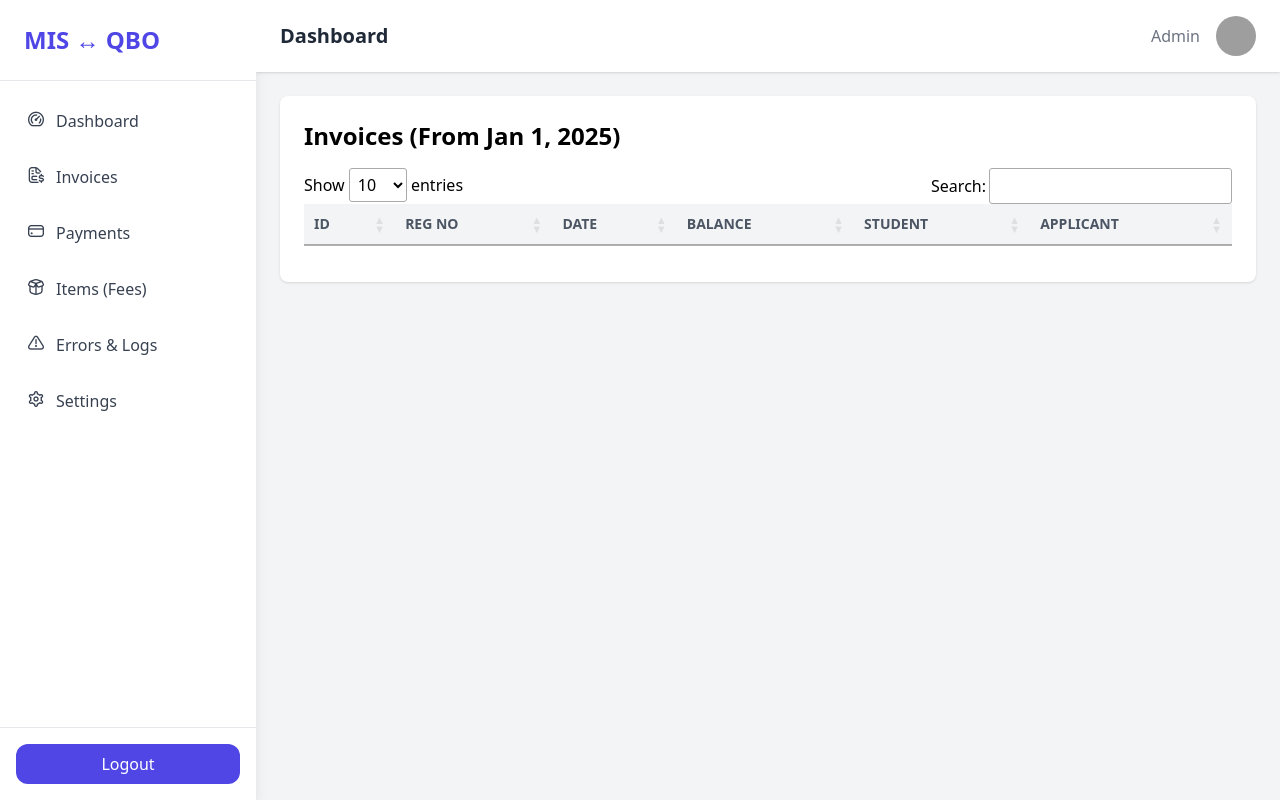
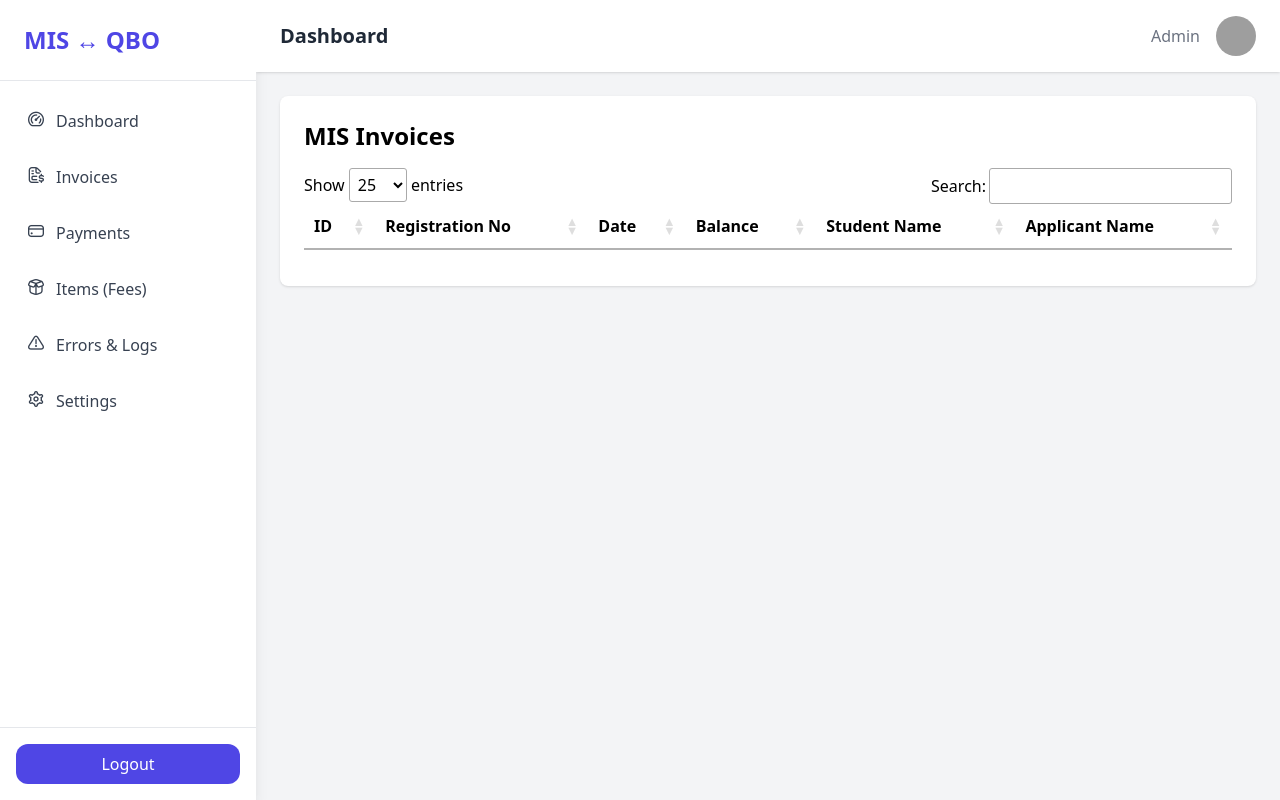
Before and after one commit to acr-dev-dept/eaur_mis_quickbooks, a Flask app: template application/templates/dashboard/paginated_inv.html in a window 1280 px wide. Run offline with Flask 3, Linux system fonts and the light colour scheme; the template is opened without the code that fills it, so the values that code supplies are empty; some libraries are stand-ins or nearby versions; grey boxes are pictures that could not be loaded.

Commit message:
paginated invoices

```diff
--- a/application/templates/dashboard/paginated_inv.html
+++ b/application/templates/dashboard/paginated_inv.html
@@ -1,61 +1,61 @@
 {% extends "dashboard/layout.html" %}
+
 {% block content %}
-
 <div class="p-6 bg-white rounded-lg shadow">
-    <h2 class="text-2xl font-bold mb-4">Invoices (From Jan 1, 2025)</h2>
-
-    <table id="invoices-table" class="min-w-full table-auto text-sm text-left text-gray-700">
-        <thead class="bg-gray-100 uppercase text-gray-600">
+    <h2 class="text-2xl font-semibold mb-4">MIS Invoices</h2>
+    <table id="mis-invoices-table" class="stripe hover w-full">
+        <thead>
             <tr>
-                <th class="px-4 py-2">ID</th>
-                <th class="px-4 py-2">Reg No</th>
-                <th class="px-4 py-2">Date</th>
-                <th class="px-4 py-2">Balance</th>
-                <th class="px-4 py-2">Student</th>
-                <th class="px-4 py-2">Applicant</th>
+                <th>ID</th>
+                <th>Registration No</th>
+                <th>Date</th>
+                <th>Balance</th>
+                <th>Student Name</th>
+                <th>Applicant Name</th>
             </tr>
         </thead>
-        <tbody>
-            <!-- DataTables will populate rows via AJAX -->
-        </tbody>
+        <tbody></tbody>
     </table>
 </div>
 
-<!-- DataTables CSS & JS -->
+<!-- DataTables JS and CSS -->
 <link rel="stylesheet" href="https://cdn.datatables.net/1.13.6/css/jquery.dataTables.min.css">
 <script src="https://code.jquery.com/jquery-3.7.0.min.js"></script>
 <script src="https://cdn.datatables.net/1.13.6/js/jquery.dataTables.min.js"></script>
 
 <script>
 $(document).ready(function() {
-    $('#invoices-table').DataTable({
+    $('#mis-invoices-table').DataTable({
+        processing: true,
+        serverSide: true,
         ajax: {
-            url: '/api/invoices',  // Flask API endpoint
-            dataSrc: 'invoices',    // JSON key containing invoice list
-            data: function(d) {
-                // Optional: send additional params like from_date
-                d.from_date = '2025-01-01';
+            url: '/api/v1/mis-invoices/',
+            type: 'GET',
+            dataSrc: function(json) {
+                // Handle API errors gracefully
+                if (json.error) {
+                    alert('Error: ' + json.error);
+                    return [];
+                }
+                return json.data;
             }
         },
         columns: [
             { data: 'id' },
             { data: 'reg_no' },
-            {
-                data: 'date',
-                render: function(data) {
-                    return data ? data.split('T')[0] : '-';
-                }
-            },
-            { data: 'balance' },
-            { data: 'student_name', defaultContent: '-' },
-            { data: 'applicant_name', defaultContent: '-' }
+            { data: 'date' },
+            { data: 'balance', render: $.fn.dataTable.render.number(',', '.', 2, 'Rwf') },
+            { data: 'student_name' },
+            { data: 'applicant_name' }
         ],
-        pageLength: 10,
+        order: [[2, 'desc']], // default order by date descending
+        pageLength: 25,
+        lengthMenu: [10, 25, 50, 100],
         responsive: true,
-        processing: true,
-        serverSide: true  // Optional: enable if backend supports paginated queries
+        language: {
+            emptyTable: "No invoices found from January 1, 2025."
+        }
     });
 });
 </script>
-
 {% endblock %}
```
Also changed, not shown: application/api/v1/invoice.py (+60 -19 lines).
